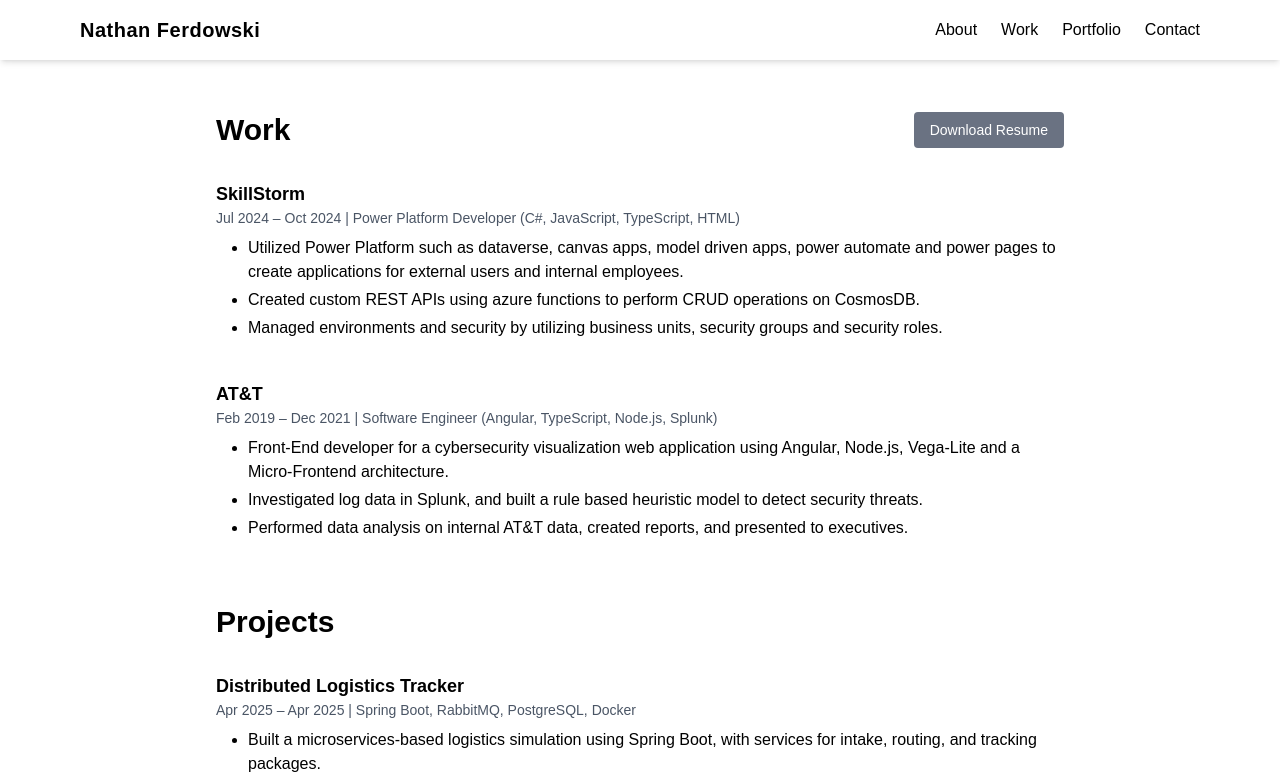
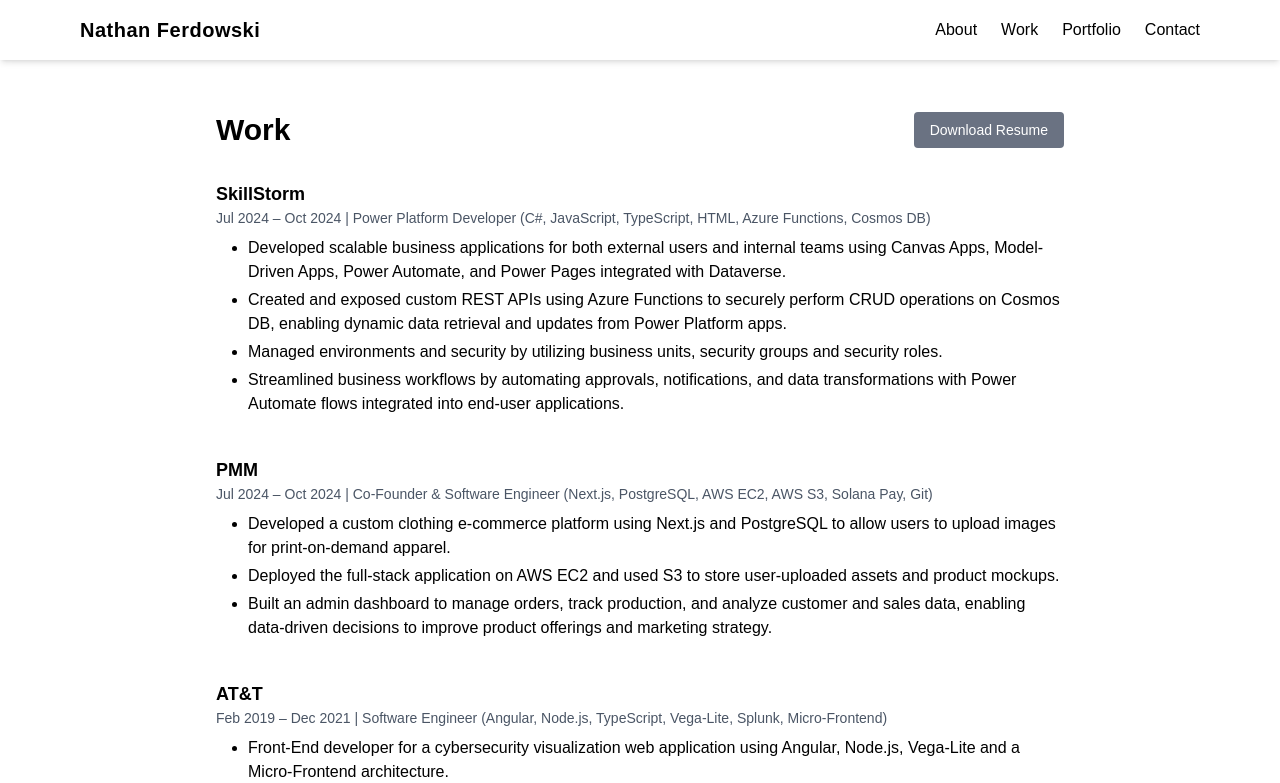
Before and after one commit to Ferdowski1/website-portfolio, a Next.js app: page /work in a window 1280 px wide. Shown: the top 783 px of the page. Built offline with nearby package versions, Linux system fonts and the light colour scheme.

Commit message:
Updated resume/work

```diff
--- a/app/work/page.tsx
+++ b/app/work/page.tsx
@@ -17,11 +17,26 @@
         <Entry
             title="SkillStorm"
             date="Jul 2024 – Oct 2024"
-            tech="Power Platform Developer (C#, JavaScript, TypeScript, HTML)"
+            tech="Power Platform Developer (C#, JavaScript, TypeScript, HTML, Azure Functions, Cosmos DB)"
             bullets={[
-              "Utilized Power Platform such as dataverse, canvas apps, model driven apps, power automate and power pages to create applications for external users and internal employees.",
-              "Created custom REST APIs using azure functions to perform CRUD operations on CosmosDB.",
-              "Managed environments and security by utilizing business units, security groups and security roles."
+              "Developed scalable business applications for both external users and internal teams using Canvas Apps, Model-Driven Apps, Power Automate, and Power Pages integrated with Dataverse.",
+              "Created and exposed custom REST APIs using Azure Functions to securely perform CRUD operations on Cosmos DB, enabling dynamic data retrieval and updates from Power Platform apps.",
+              "Managed environments and security by utilizing business units, security groups and security roles.",
+              "Streamlined business workflows by automating approvals, notifications, and data transformations with Power Automate flows integrated into end-user applications."
+            ]}
+          />
+      </div>
+
+      {/* PMM */}
+      <div className="mb-10">
+        <Entry
+            title="PMM"
+            date="Jul 2024 – Oct 2024"
+            tech="Co-Founder & Software Engineer (Next.js, PostgreSQL, AWS EC2, AWS S3, Solana Pay, Git)"
+            bullets={[
+              "Developed a custom clothing e-commerce platform using Next.js and PostgreSQL to allow users to upload images for print-on-demand apparel.",
+              "Deployed the full-stack application on AWS EC2 and used S3 to store user-uploaded assets and product mockups.",
+              "Built an admin dashboard to manage orders, track production, and analyze customer and sales data, enabling data-driven decisions to improve product offerings and marketing strategy."
             ]}
           />
       </div>
@@ -31,7 +46,7 @@
       <Entry
             title="AT&T"
             date="Feb 2019 – Dec 2021"
-            tech="Software Engineer (Angular, TypeScript, Node.js, Splunk)"
+            tech="Software Engineer (Angular, Node.js, TypeScript, Vega-Lite, Splunk, Micro-Frontend)"
             bullets={[
               "Front-End developer for a cybersecurity visualization web application using Angular, Node.js, Vega-Lite and a Micro-Frontend architecture.",
               "Investigated log data in Splunk, and built a rule based heuristic model to detect security threats.",
@@ -51,7 +66,7 @@
             bullets={[
               "Built a microservices-based logistics simulation using Spring Boot, with services for intake, routing, and tracking packages.",
               "Implemented asynchronous communication between services using RabbitMQ queues to simulate real-world message passing in distributed systems.",
-              "Designed and configured Dockerized PostgreSQL for a production-like local development environment with isolated services."
+              "Built a containerized PostgreSQL environment using Docker to mirror production conditions and support isolated service testing."
             ]}
           />
 
```
Also changed, not shown: 1 other file (tests, documents, lock files or other folders).
